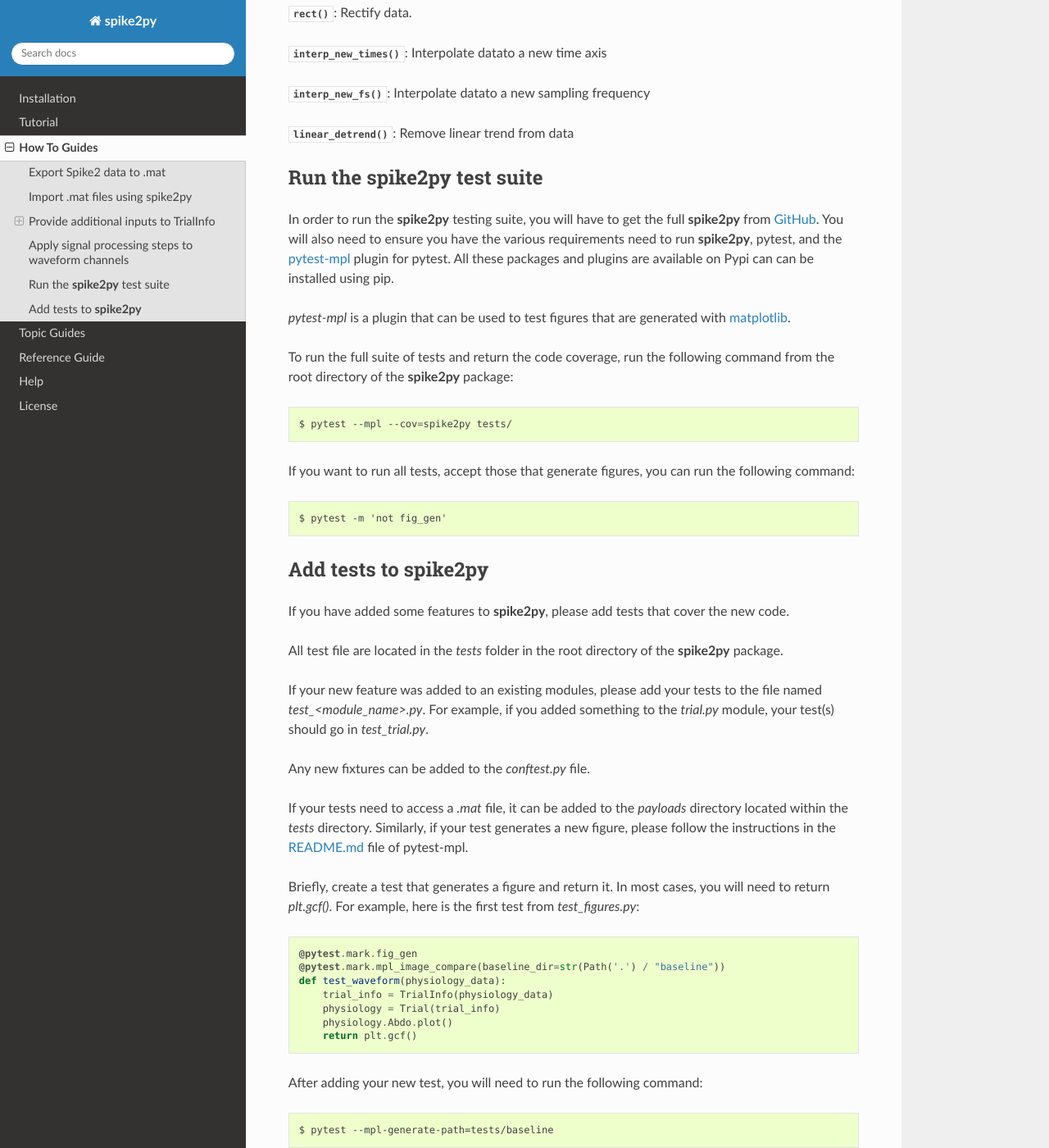
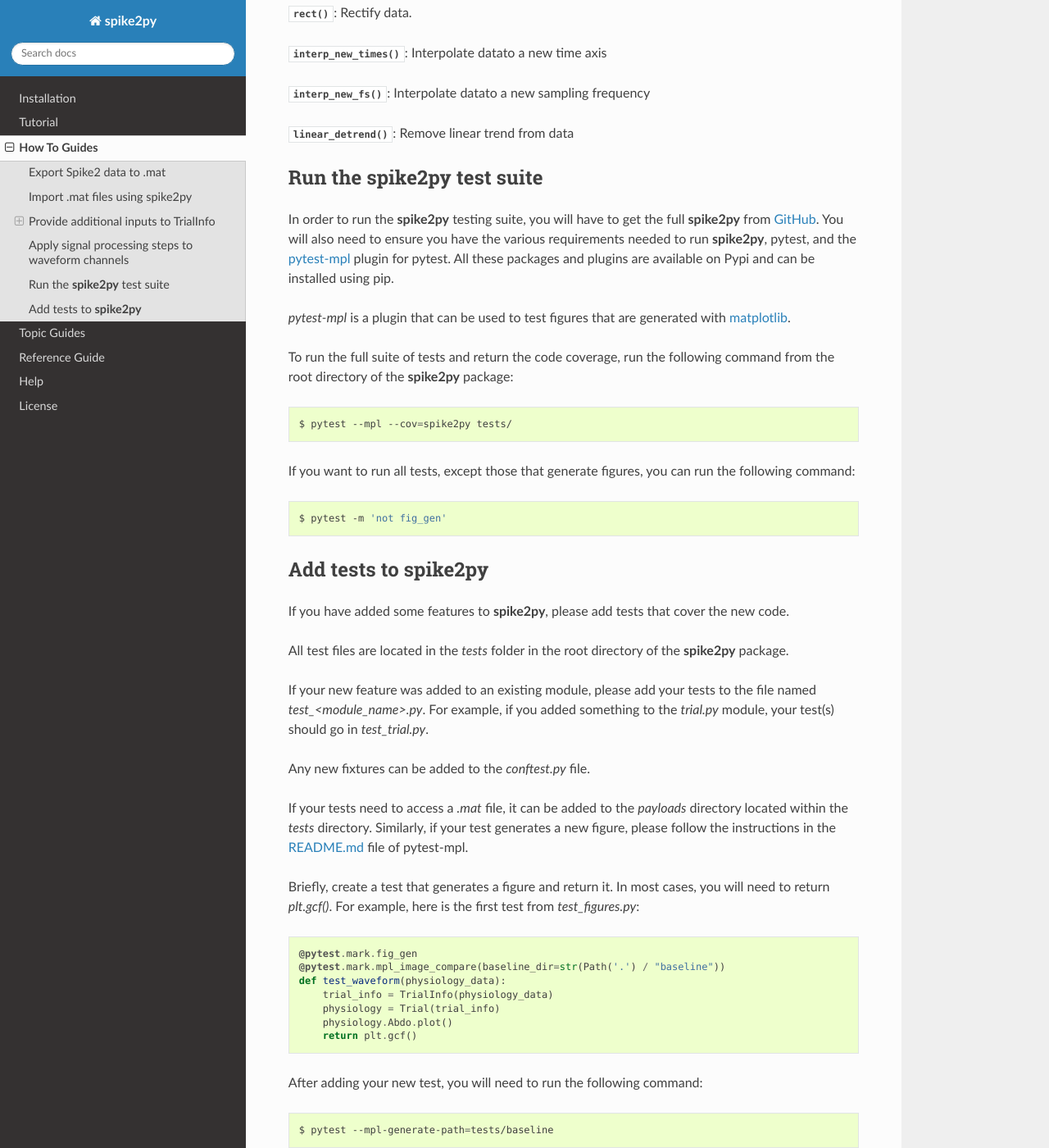
Before and after one commit to MartinHeroux/spike2py, a Sphinx documentation site: the page built from docs/source/pages/how_to_guides.rst, in a window 1280 px wide and 1400 px high, scrolled down 4488 px. Shown: the whole window at 82% size. Built offline with Sphinx 7.4.7 and the Read the Docs theme 2.0.0, drawn with Linux system fonts in a browser that asks for light colours; some of the changed text lies outside the part shown.

Commit message:
Fix typos in RST files, make HTML (#59)

```diff
--- a/docs/source/pages/how_to_guides.rst
+++ b/docs/source/pages/how_to_guides.rst
@@ -197,9 +197,9 @@
 Run the **spike2py** test suite
 -------------------------------
 In order to run the **spike2py** testing suite, you will have to get the full **spike2py** from
-`GitHub`_. You will also need to ensure you have the various requirements need to run **spike2py**,
+`GitHub`_. You will also need to ensure you have the various requirements needed to run **spike2py**,
 pytest, and the `pytest-mpl`_ plugin for pytest. All these packages and plugins are available
-on Pypi can can be installed using pip.
+on Pypi and can be installed using pip.
 
 `pytest-mpl` is a plugin that can be used to test figures that are generated with `matplotlib`_.
 
@@ -210,9 +210,9 @@
 
     $ pytest --mpl --cov=spike2py tests/
 
-If you want to run all tests, accept those that generate figures, you can run the following command:
+If you want to run all tests, except those that generate figures, you can run the following command:
 
-.. code-block::
+.. code-block:: shell
 
     $ pytest -m 'not fig_gen'
 
@@ -220,9 +220,9 @@
 -------------------------
 If you have added some features to **spike2py**, please add tests that cover the new code.
 
-All test file are located in the `tests` folder in the root directory of the **spike2py** package.
+All test files are located in the `tests` folder in the root directory of the **spike2py** package.
 
-If your new feature was added to an existing modules, please add your tests to the file named
+If your new feature was added to an existing module, please add your tests to the file named
 `test_<module_name>.py`. For example, if you added something to the `trial.py` module, your test(s)
 should go in `test_trial.py`.
 
@@ -246,7 +246,7 @@
 
 After adding your new test, you will need to run the following command:
 
-.. code-block::
+.. code-block:: shell
 
     $ pytest --mpl-generate-path=tests/baseline
 
--- a/docs/source/pages/topic_guides.rst
+++ b/docs/source/pages/topic_guides.rst
@@ -14,7 +14,7 @@
 
 The rest is left up to you, the user.
 
-You will have to code the analysis pipeline to extract the outcomes you are interested in across the all the trials from collected from all your participants. You will have to code your own figures to highlight certain aspects of your data.
+You will have to code the analysis pipeline to extract the outcomes you are interested in across all the trials from collected from all your participants. You will have to code your own figures to highlight certain aspects of your data.
 
 **spike2py** has room to grow, but only a little. Extra functionality can be added, but only if it fits within the four primary aims of **spike2py**.
 
```
Also changed, not shown: other parts of docs/source/pages/how_to_guides.rst (+4 -4 lines), docs/source/pages/tutorials.rst (+13 -9 lines).
